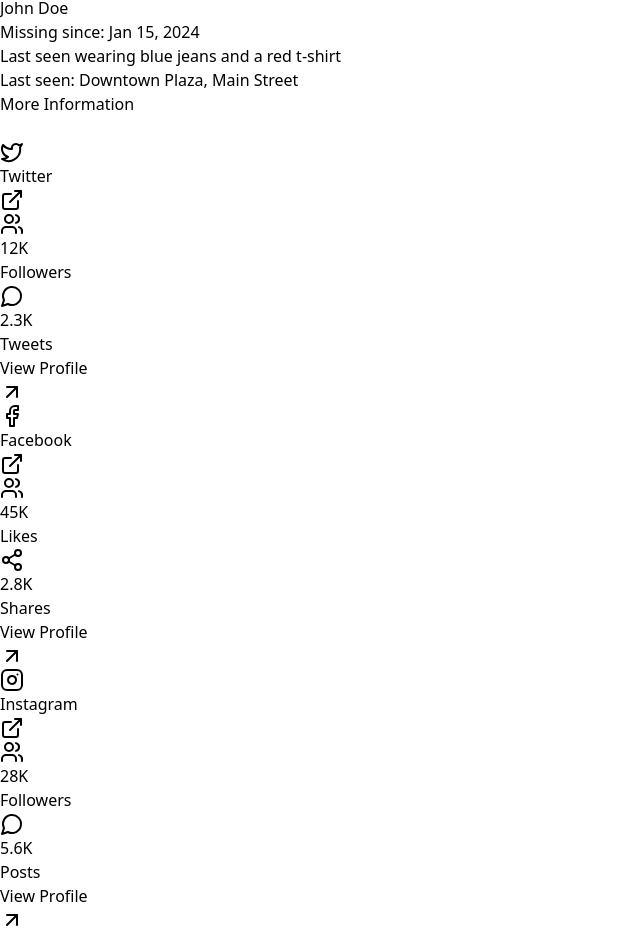
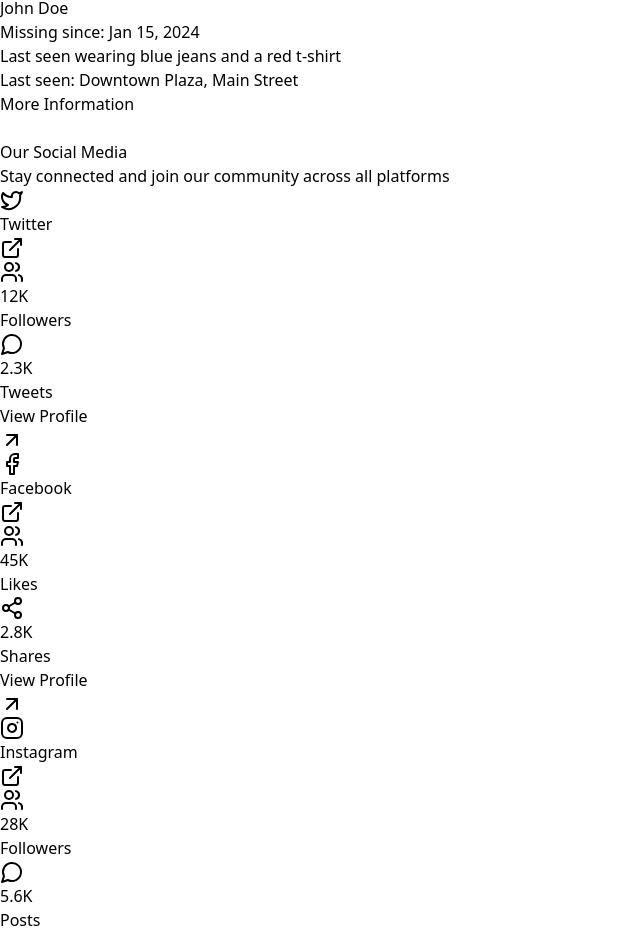
Before and after one commit to MrLad01/SoSafe, a React (Vite) app in the folder frontend/: page / in a window 1280 px wide. Shown: the part 5114-6050 px from the top of the page, without its empty margins (0-640 px from the left). Built offline with nearby package versions, Linux system fonts and the light colour scheme.

Commit message:
update again

```diff
--- a/frontend/src/components/SocialFeeds.tsx
+++ b/frontend/src/components/SocialFeeds.tsx
@@ -7,10 +7,10 @@
   Twitter,
   Facebook,
   Instagram,
-  ArrowUpRight
+  ArrowUpRight,
+  // Share
 } from 'lucide-react';
 
-// This interface defines the expected props for real data integration
 // interface SocialStats {
 //   twitter?: {
 //     followers: number;
@@ -30,8 +30,6 @@
 // }
 
 const CompactSocialFeeds = () => {
-  // In a real implementation, you would fetch this data from your backend
-  // which would use the respective platform APIs
   const socialCards = [
     {
       title: 'Twitter',
@@ -73,7 +71,19 @@
   };
 
   return (
-    <div className="min-h-screen bg-gray-50 p-8">
+    <div className="bg-gray-50 p-8 text-[#006838]">
+      {/* Header Section */}
+      <div className="max-w-5xl mx-auto mb-8">
+        <div className="flex items-center justify-center space-x-3 mb-4">
+          {/* <Share className="w-6 h-6 text-gray-600" /> */}
+          <h2 className="text-3xl font-bold text-[#006838]">Our Social Media</h2>
+        </div>
+        <p className="text-center text-[#006838] max-w-2xl mx-auto">
+          Stay connected and join our community across all platforms
+        </p>
+      </div>
+
+      {/* Cards Grid */}
       <div className="max-w-5xl mx-auto">
         <div className="grid grid-cols-1 md:grid-cols-3 gap-6">
           {socialCards.map((card) => (
@@ -99,12 +109,12 @@
                 <div className="relative p-6">
                   <div className="flex items-center justify-between mb-4">
                     <div className="flex items-center space-x-3">
-                      <card.icon className="w-5 h-5 text-gray-700 group-hover:text-white transition-colors duration-300" />
-                      <h3 className="font-semibold text-gray-800 group-hover:text-white transition-colors duration-300">
+                      <card.icon className="w-5 h-5 text-[#006838] group-hover:text-white transition-colors duration-300" />
+                      <h3 className="font-semibold text-[#006838] group-hover:text-white transition-colors duration-300">
                         {card.title}
                       </h3>
                     </div>
-                    <ExternalLink className="w-4 h-4 text-gray-400 group-hover:text-white transition-colors duration-300" />
+                    <ExternalLink className="w-4 h-4 text-[#006838] group-hover:text-white transition-colors duration-300" />
                   </div>
 
                   <div className="grid grid-cols-2 gap-4">
@@ -114,12 +124,12 @@
                         className="flex flex-col space-y-1"
                       >
                         <div className="flex items-center space-x-1.5">
-                          <stat.icon className="w-4 h-4 text-gray-500 group-hover:text-white/80 transition-colors duration-300" />
-                          <span className="font-semibold text-gray-800 group-hover:text-white transition-colors duration-300">
+                          <stat.icon className="w-4 h-4 text-[#006838] group-hover:text-white/80 transition-colors duration-300" />
+                          <span className="font-semibold text-[#006838] group-hover:text-white transition-colors duration-300">
                             {stat.value}
                           </span>
                         </div>
-                        <span className="text-xs text-gray-500 group-hover:text-white/80 transition-colors duration-300">
+                        <span className="text-xs text-[#006838] group-hover:text-white/80 transition-colors duration-300">
                           {stat.label}
                         </span>
                       </div>
```
